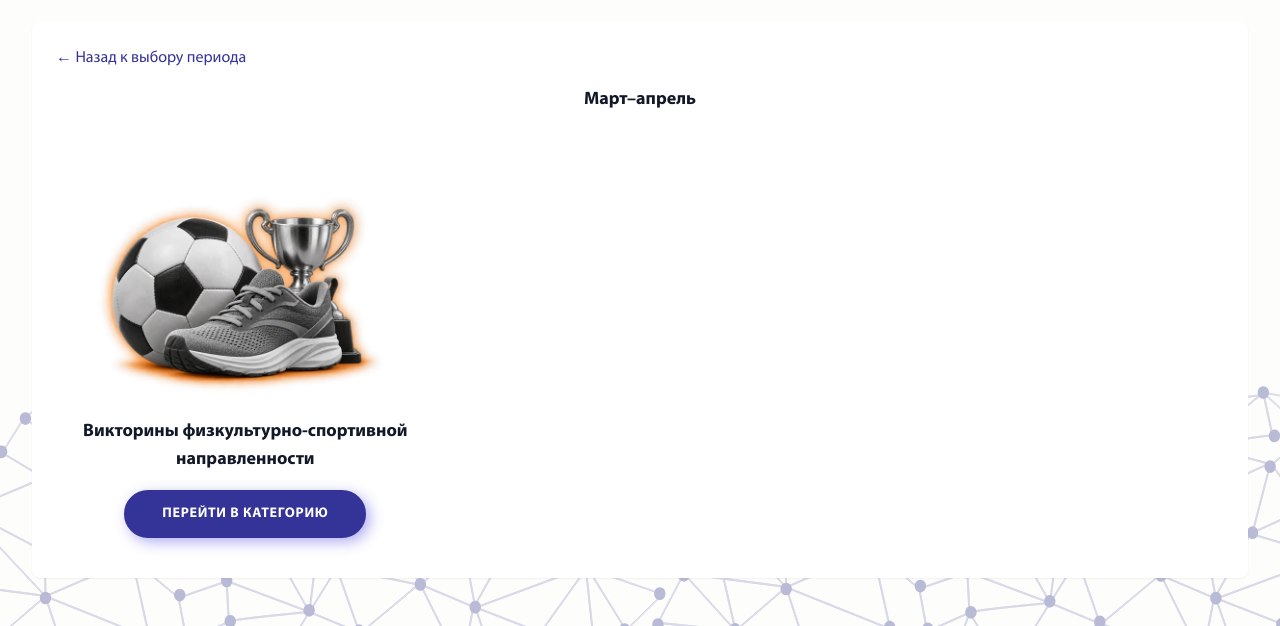
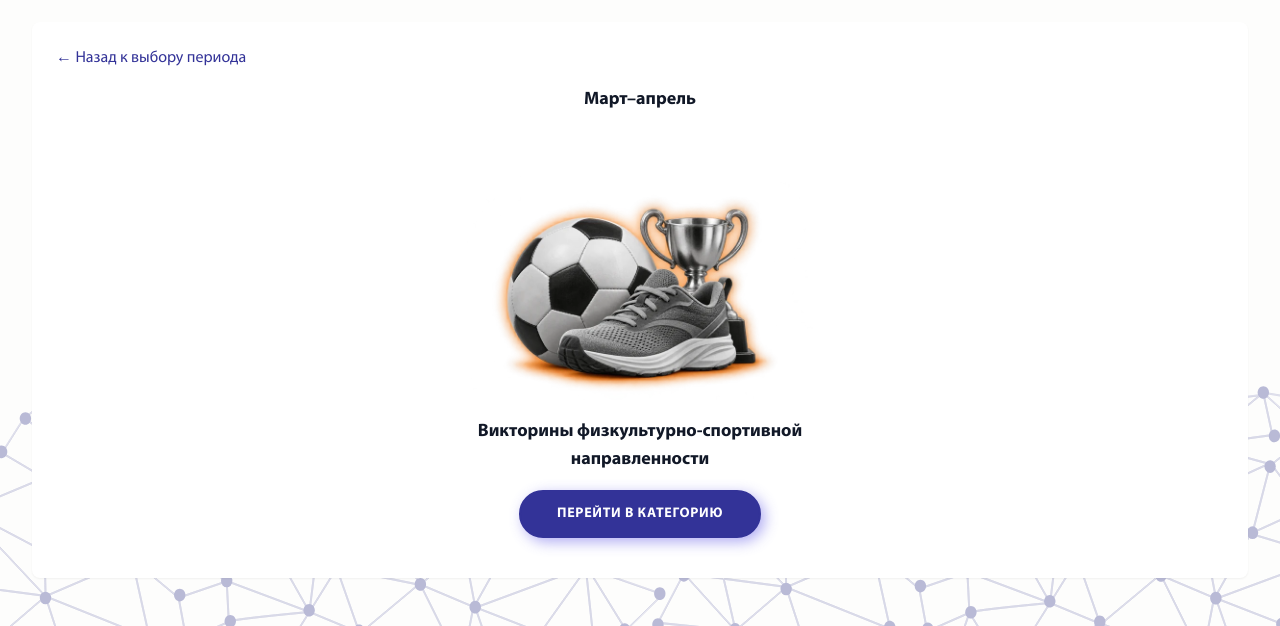
Before and after one commit to moscotin/quizManagement, a Laravel app: page /quiz/march-april in a window 1280 px wide. Shown: the part 202-828 px from the top of the page. Run offline with Laravel 12, Linux system fonts and the light colour scheme; a user stored in the database is signed in; data comes from the database, SQL or seed files in the repository; style sheets or scripts are compiled from the project's sources; some libraries are stand-ins or nearby versions; some web fonts are replaced.

Commit message:
Refactor quiz and category layouts for improved responsiveness

```diff
--- a/resources/views/quiz/category.blade.php
+++ b/resources/views/quiz/category.blade.php
@@ -13,7 +13,7 @@
 
                     @if($quizzes->count() > 0)
                         <div class="space-y-4">
-                            <div class="grid lg:grid-cols-4 gap-4">
+                            <div class="flex flex-wrap justify-center gap-4">
                             @foreach($quizzes as $quiz)
                                 @php
                                     $completed = $quiz->isTakenByUser(auth()->user());
@@ -21,7 +21,7 @@
                                     $expired = now()->gt($quiz->end);
                                     $upcoming = !auth()->user()->is_admin && now()->lt($quiz->start);
                                 @endphp
-                                <div class="flex-col p-4 flex items-center space-y-4">
+                                <div class="flex w-full min-w-0 flex-col items-center space-y-4 p-4 lg:basis-[calc((100%_-_3rem)/4)]">
                                     <div class="text-center">
                                         <h4 class="font-semibold text-lg min-h-14">{{ $quiz->name }}</h4>
                                         @if($started && !$expired)
--- a/resources/views/quiz/month.blade.php
+++ b/resources/views/quiz/month.blade.php
@@ -13,9 +13,9 @@
 
                     @if($quizCats->count() > 0)
                         <div class="space-y-4">
-                            <div class="grid lg:grid-cols-3 gap-4">
+                            <div class="flex flex-wrap justify-center gap-4">
                             @foreach($quizCats as $quizCat)
-                                <div class="flex-col p-4 flex items-center space-y-4">
+                                <div class="flex w-full min-w-0 flex-col items-center space-y-4 p-4 lg:basis-[calc((100%_-_2rem)/3)]">
                                     <div class="h-64 flex items-end justify-center overflow-hidden">
                                         <a href="{{ route('quiz.category', [
                                             'month' => $month,
```
